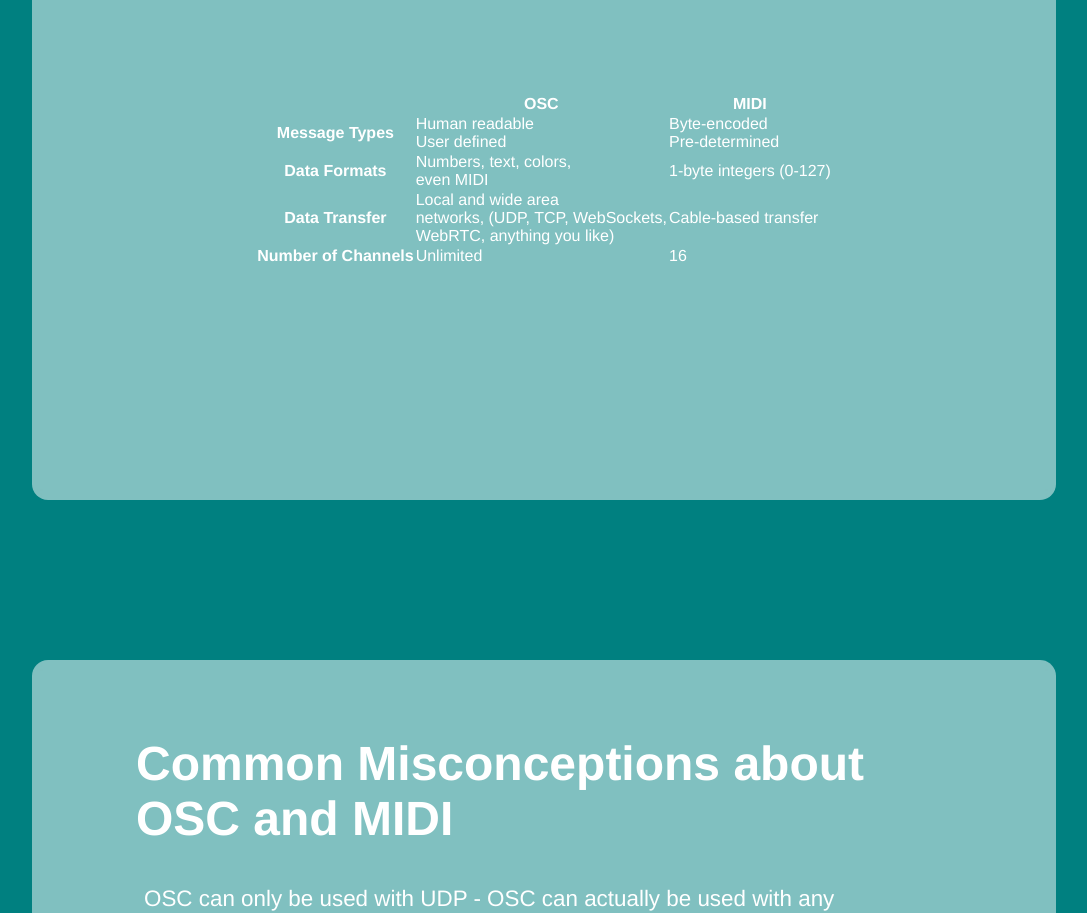
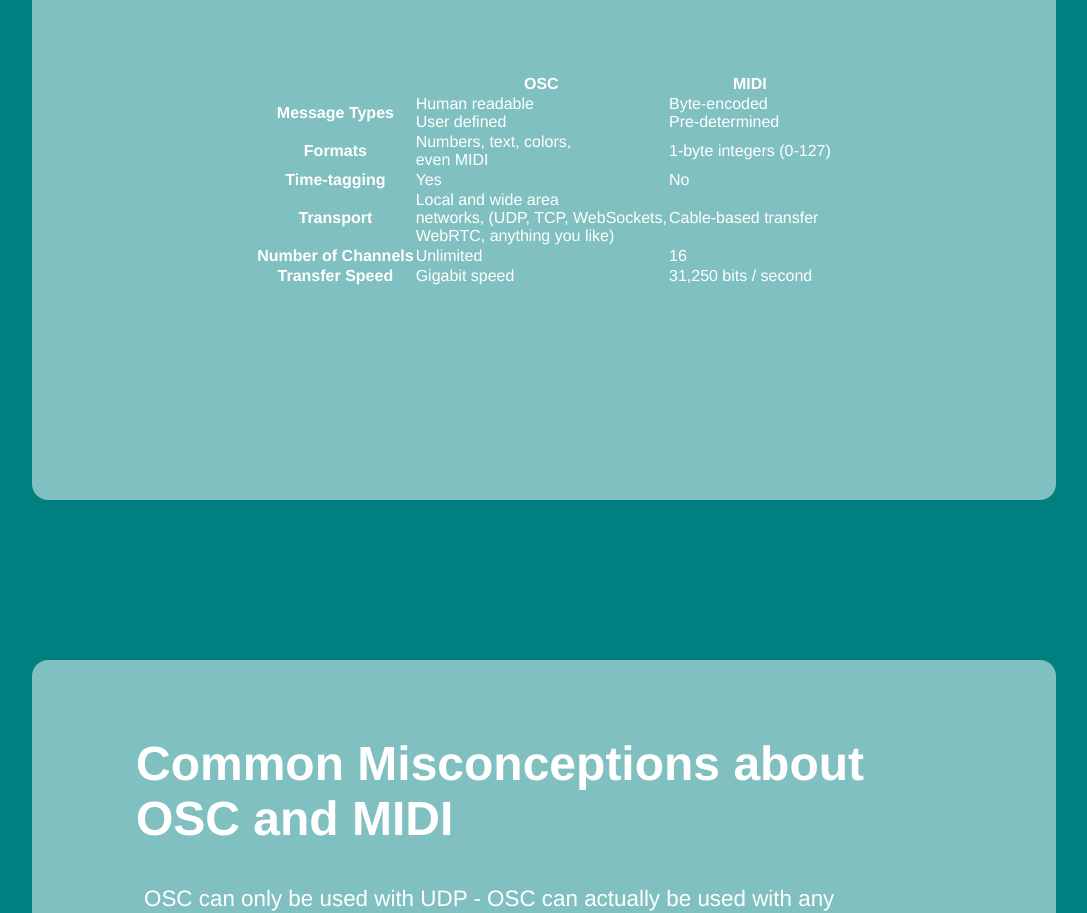
Before and after one commit to ryanwolhuter/bowed-electrons, a Vue app: page / in a window 1280 px wide. Shown: the part 6620-7533 px from the top of the page, without its empty margins (96-1183 px from the left). Built offline with nearby package versions, Linux system fonts and the light colour scheme; what particles.vue3 would draw is missing.

Commit message:
simplify table

```diff
--- a/src/App.vue
+++ b/src/App.vue
@@ -103,22 +103,36 @@
           </td>
         </tr>
         <tr>
-          <th scope="row">Data Formats</th>
-          <td>Numbers, text, colors, <br />
-          even MIDI</td>
+          <th scope="row">Formats</th>
+          <td>
+            Numbers, text, colors, <br />
+            even MIDI
+          </td>
           <td>1-byte integers (0-127)</td>
         </tr>
         <tr>
-          <th scope="row">Data Transfer</th>
-          <td>Local and wide area <br />
-          networks, (UDP, TCP, WebSockets, <br />
-          WebRTC, anything you like)</td>
+          <th scope="row">Time-tagging</th>
+          <td>Yes</td>
+          <td>No</td>
+        </tr>
+        <tr>
+          <th scope="row">Transport</th>
+          <td>
+            Local and wide area <br />
+            networks, (UDP, TCP, WebSockets, <br />
+            WebRTC, anything you like)
+          </td>
           <td>Cable-based transfer</td>
         </tr>
         <tr>
           <th scope="row">Number of Channels</th>
           <td>Unlimited</td>
           <td>16</td>
+        </tr>
+        <tr>
+          <th scope="row">Transfer Speed</th>
+          <td>Gigabit speed</td>
+          <td>31,250 bits / second</td>
         </tr>
       </tbody>
     </table>
```
